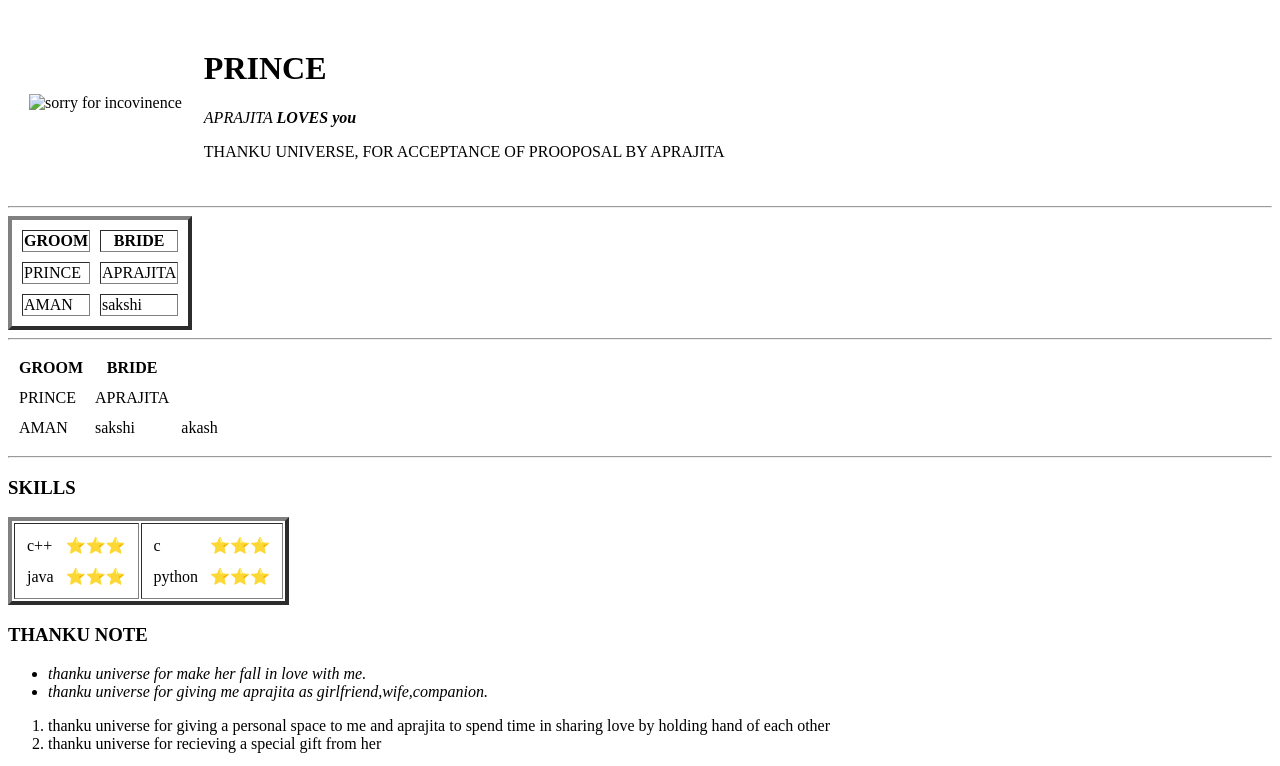
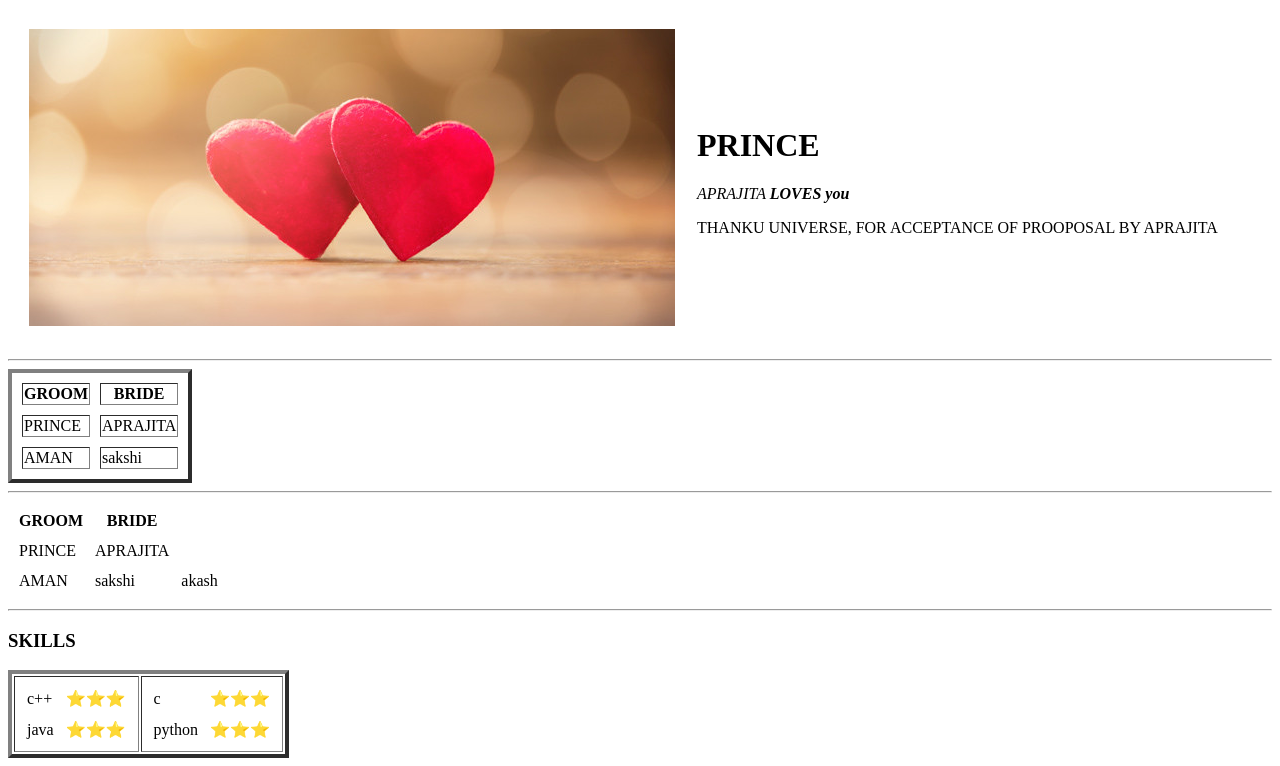
Before and after one commit to CreatorguyS/cv, a plain HTML site: page index.html in a window 1280 px wide. Shown: the top 766 px of the page. Drawn offline with Linux system fonts and the light colour scheme.

Commit message:
Update index.html

```diff
--- a/index.html
+++ b/index.html
@@ -7,7 +7,7 @@
 <body>
 <table cellspacing="20">
    <tr>
-      <td><img src="image/love.jpg"alt="sorry for incovinence" ></td>
+      <td><img src="pics/love.jpg"alt="sorry for incovinence" ></td>
       <td>   <h1>PRINCE</h1>
          <p><em>APRAJITA <strong>LOVES you</strong></em></p>
          <p>THANKU UNIVERSE, FOR ACCEPTANCE OF PROOPOSAL BY APRAJITA</p></td>
```
